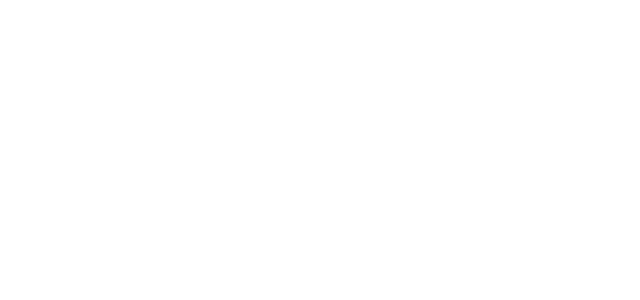
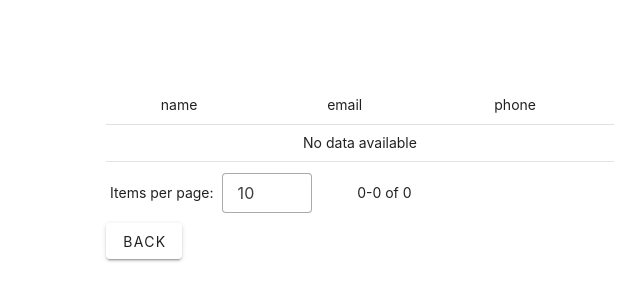
Before and after one commit to tommyal47/booking-template, a Vue app: page /users in a window 1280 px wide. Before the commit this address had no page. Shown: the part 228-528 px from the top of the page, without its empty margins (280-920 px from the left). Built offline with nearby package versions, Linux system fonts and the light colour scheme.

Commit message:
index users

```diff
--- a/src/components/AddUser.vue
+++ b/src/components/AddUser.vue
@@ -10,7 +10,7 @@
       <v-text-field clearable v-model="user.phoneNumber" label="Phone Number" type="number" variant="solo"
         :rules="[phoneRules]"></v-text-field>
 
-      <v-btn class="mt-2" type="submit"  block>Submit</v-btn>
+      <v-btn class="mt-2" type="submit" block>Submit</v-btn>
     </v-form>
   </v-sheet>
 </template>
@@ -19,6 +19,8 @@
 <script setup>
 import { ref, computed } from 'vue';
 import { useUserStore } from '@/stores/storeUser';
+import { useRouter } from 'vue-router';
+const router = useRouter()
 
 const storeUser = useUserStore()
 
@@ -48,6 +50,7 @@
   if (user.value.fullName && user.value.emailAddress && user.value.phoneNumber) {
     storeUser.addUser(user.value)
     console.log(storeUser.users);
+    router.push(`/users`)
   }
 }
 
--- /dev/null
+++ b/src/components/IndexUsers.vue
@@ -0,0 +1,24 @@
+<template>
+    <v-data-table :headers="headers" :items="userStore.users" density="compact" item-key="name"></v-data-table>
+    <v-btn @click="router.push('/add_user')">back</v-btn>
+</template>
+
+
+<script setup>
+
+import { useUserStore } from '@/stores/storeUser';
+import { ref } from 'vue';
+import { useRouter } from 'vue-router';
+const router = useRouter()
+
+
+const userStore = useUserStore();
+const headers = ref([
+    { title: 'name', align: 'center', key: 'fullName' },
+    { title: 'email', align: 'center', key: 'email' },
+    { title: 'phone', align: 'center', key: 'phoneNumber' },
+])
+
+console.log(userStore.users);
+
+</script>
--- a/src/router/index.js
+++ b/src/router/index.js
@@ -1,6 +1,7 @@
 import { createRouter, createWebHistory } from 'vue-router'
 import Home from '@/views/Homepage.vue'
 import Adduser from '@/views/Adduser.vue'
+import Users from '@/views/Users.vue'
 
 const router = createRouter({
   history: createWebHistory(import.meta.env.BASE_URL),
@@ -15,6 +16,11 @@
       name: 'add_user',
       component: Adduser
     },
+    {
+      path: '/users',
+      name: 'users',
+      component: Users
+    },
     // {
     //   // path: '/about',
     //   // name: 'about',
--- a/src/stores/storeUser.js
+++ b/src/stores/storeUser.js
@@ -20,6 +20,6 @@
 
       }
     }
-  }
+  },
 
 })
--- /dev/null
+++ b/src/views/Users.vue
@@ -0,0 +1,9 @@
+<template>
+    <IndexUsers />
+</template>
+
+<script setup>
+
+import IndexUsers from '@/components/IndexUsers.vue';
+
+</script>
```
Lines whose indentation alone changed are shown as unchanged.
